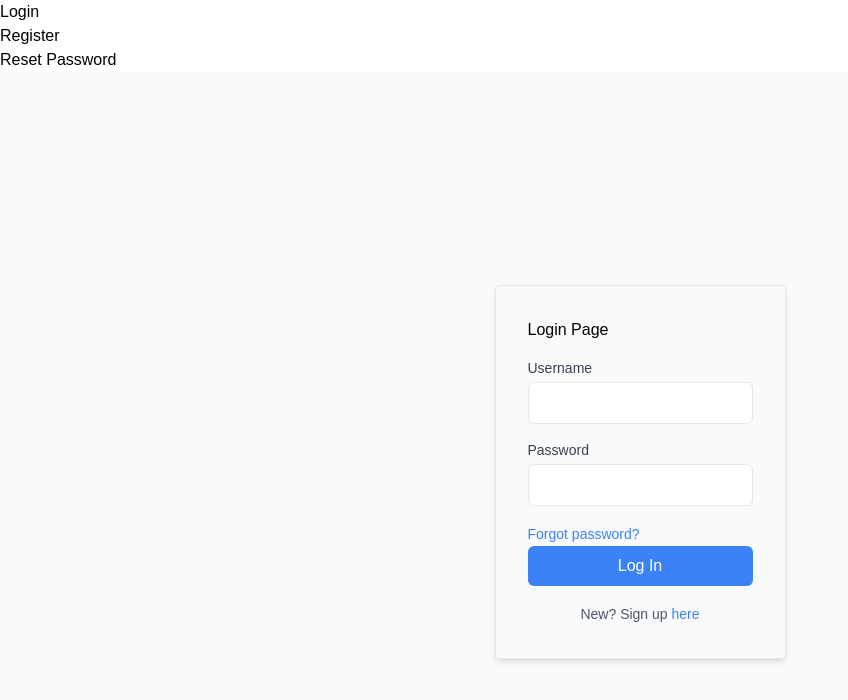
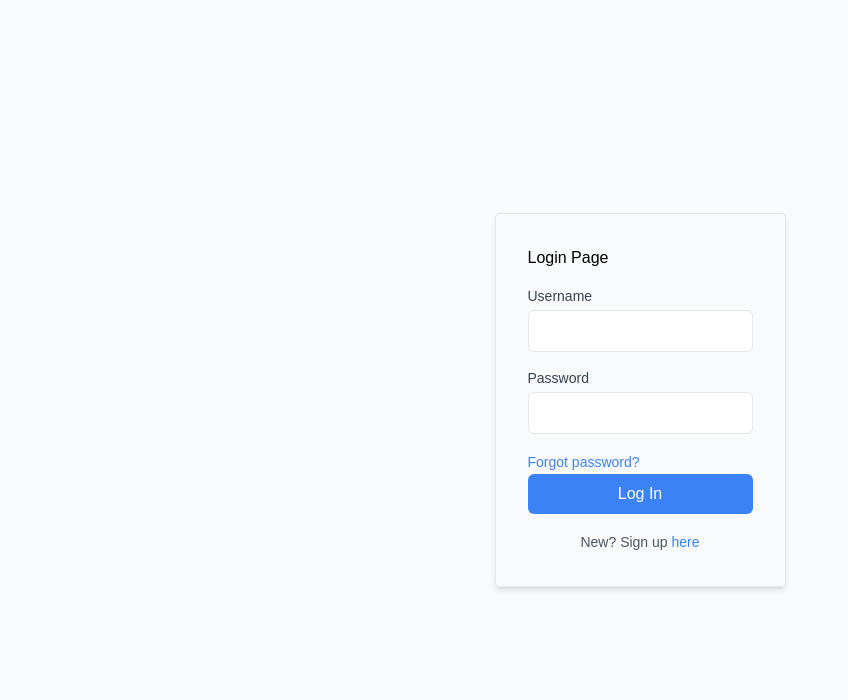
Before and after one commit to Peanuts359/cvwo-holiday-assignment-definitive, a React (Create React App) app in the folder frontend/: page / in a window 1280 px wide. Shown: the top 700 px of the page, without its empty margins (0-848 px from the left). Built offline with nearby package versions, Linux system fonts and the light colour scheme.

Commit message:
Clean up unused code

```diff
--- a/frontend/src/App.tsx
+++ b/frontend/src/App.tsx
@@ -1,5 +1,5 @@
 import React from "react";
-import { Routes, Route, Link } from "react-router-dom";
+import { Routes, Route } from "react-router-dom";
 import Login from "./components/Login";
 import Register from "./components/Register";
 import Reset from "./components/Reset";
@@ -8,20 +8,6 @@ import Menu from "./components/Menu"
 const App: React.FC = () => {
   return (
       <div>
-        <nav>
-          <ul>
-            <li>
-              <Link to="/">Login</Link>
-            </li>
-            <li>
-              <Link to="/register">Register</Link>
-            </li>
-            <li>
-              <Link to="/reset">Reset Password</Link>
-            </li>
-          </ul>
-        </nav>
-
         <Routes>
           <Route path="/" element={<Login />} />
           <Route path="/register" element={<Register />} />
```
